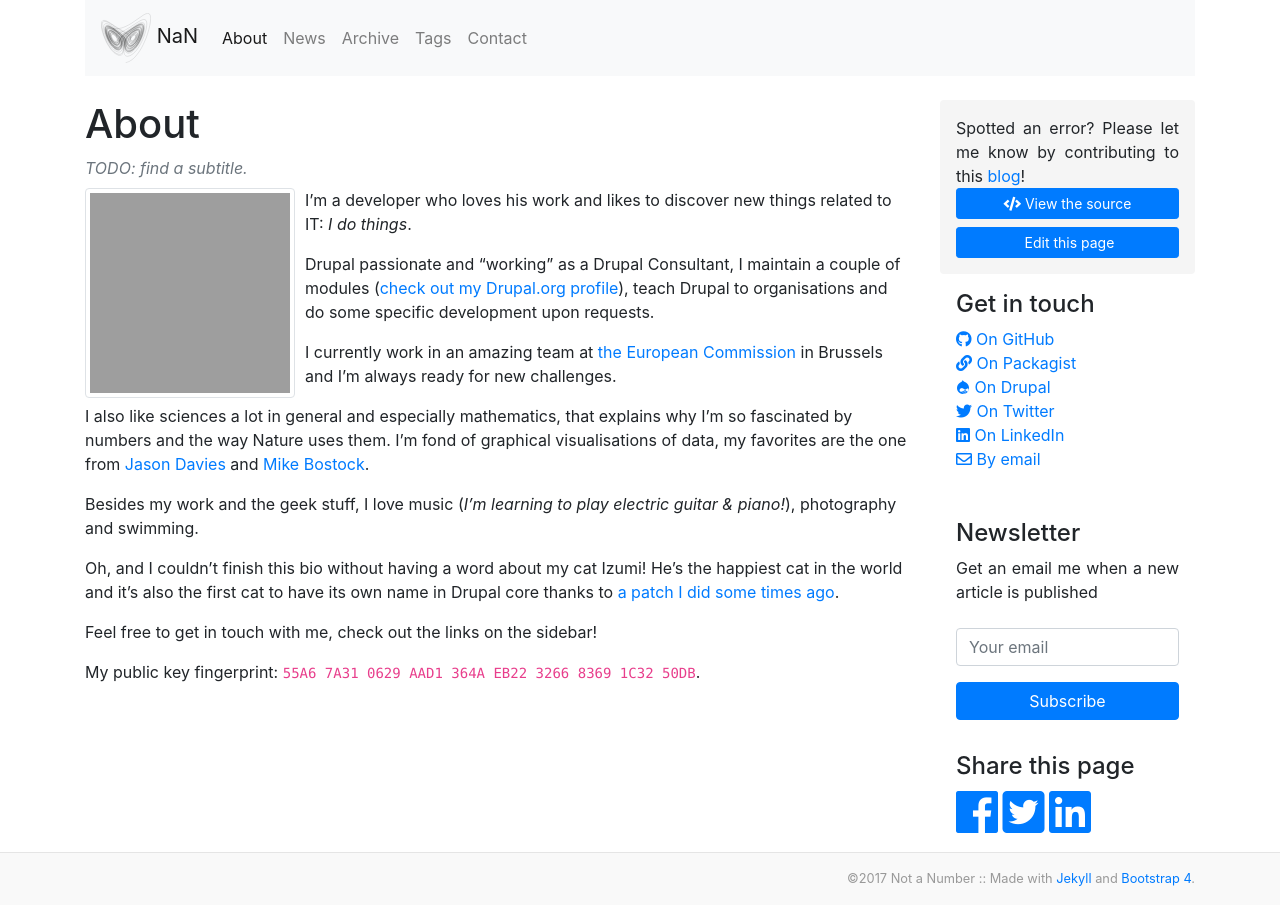
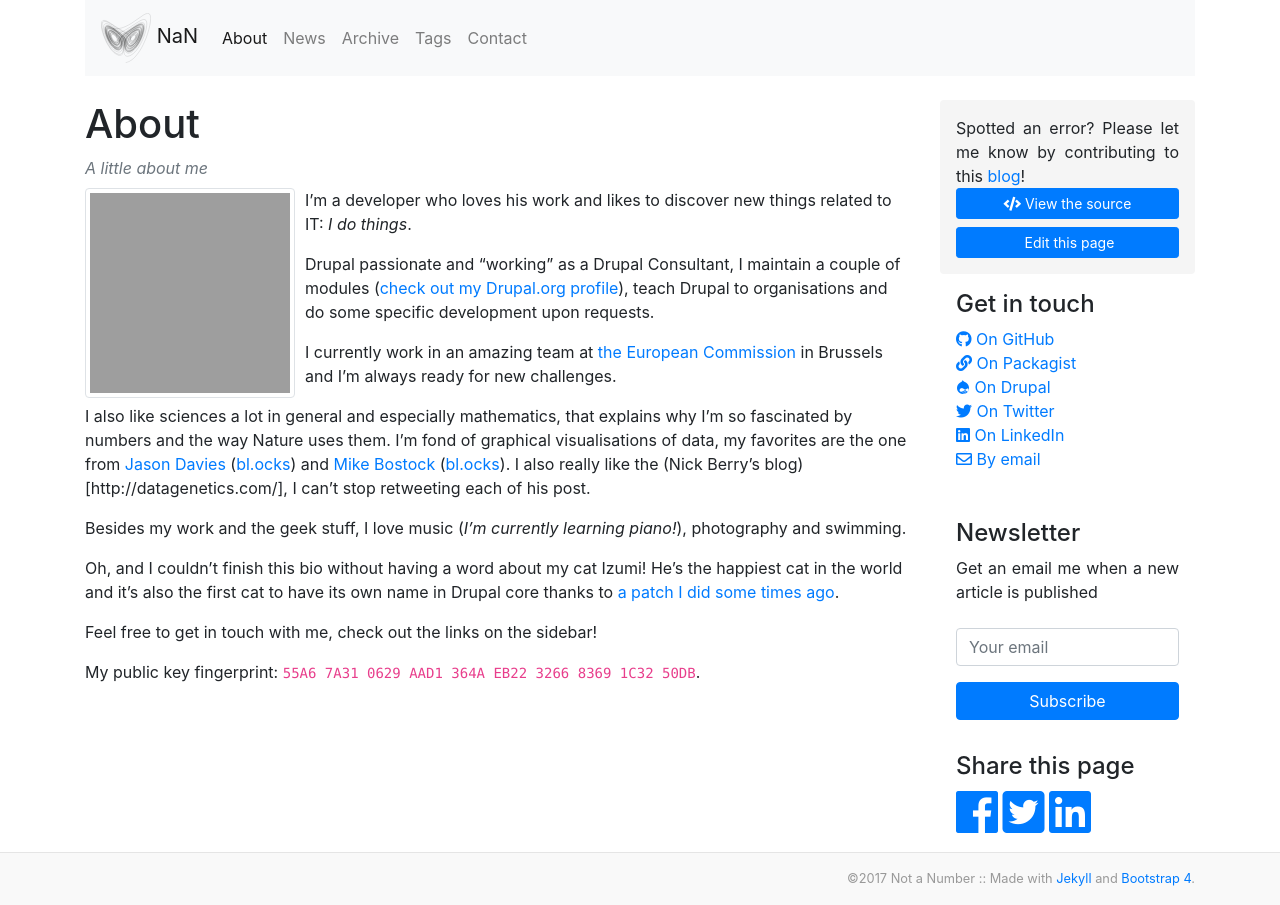
Before and after one commit to drupol/not-a-number.io, a Jekyll site: the page built from about.md, in a window 1280 px wide. Built offline with Jekyll 4.4.1, drawn with Linux system fonts in a browser that asks for light colours; nearby versions of some CDN libraries; grey boxes are pictures that could not be loaded.

Commit message:
Update bio.

```diff
--- a/about.md
+++ b/about.md
@@ -1,7 +1,7 @@
 ---
 layout: page
 title : About
-subtitle: "TODO: find a subtitle."
+subtitle: "A little about me"
 image: /assets/images/PolDellaiera.png
 group: navigation
 order: -15
@@ -19,9 +19,10 @@ Drupal passionate and "working" as a Drupal Consultant, I maintain a couple of m
 I currently work in an amazing team at [the European Commission](https://www.drupal.org/european-commission) in Brussels and I'm always ready for new challenges.
 
 I also like sciences a lot in general and especially mathematics, that explains why I'm so fascinated by numbers and the way Nature uses them.
-I'm fond of graphical visualisations of data, my favorites are the one from [Jason Davies](https://bl.ocks.org/jasondavies) and [Mike Bostock](https://bl.ocks.org/mbostock).
+I'm fond of graphical visualisations of data, my favorites are the one from [Jason Davies](https://www.jasondavies.com/) ([bl.ocks](https://bl.ocks.org/jasondavies)) and [Mike Bostock](https://bost.ocks.org/mike/) ([bl.ocks](https://bl.ocks.org/mbostock)).
+I also really like the (Nick Berry's blog)[http://datagenetics.com/], I can't stop retweeting each of his post.
 
-Besides my work and the geek stuff, I love music (_I'm learning to play electric guitar & piano!_), photography and swimming.
+Besides my work and the geek stuff, I love music (_I'm currently learning piano!_), photography and swimming.
 
 Oh, and I couldn't finish this bio without having a word about my cat Izumi! He's the happiest cat in the world and it's also the first cat to have its own name in Drupal core thanks to [a patch I did some times ago](https://api.drupal.org/api/drupal/modules%21system%21system.api.php/function/hook_system_theme_engine_info/7.x).
 
```
